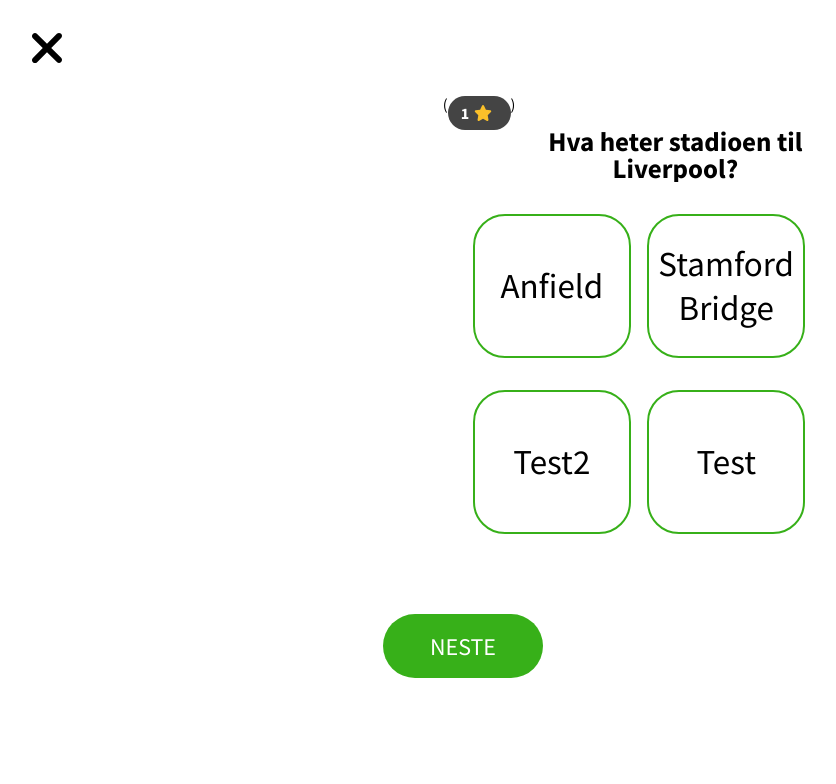
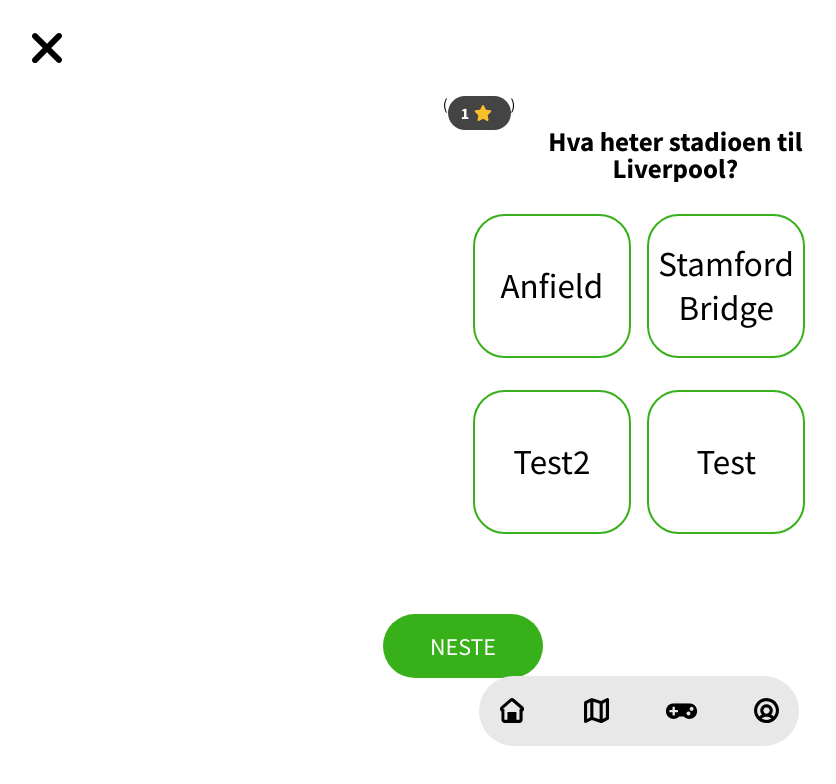
Before and after one commit to silje-denise/SmidigProsjektV2022, a React (Create React App) app in the folder smidig/: page /quiz in a window 1280 px wide. Shown: the top 784 px of the page, without its empty margins (1-837 px from the left). Built offline with nearby package versions, Linux system fonts and the light colour scheme.

Commit message:
fix: navbar paa quiz sida

```diff
--- a/smidig/src/pages/QuizPage.jsx
+++ b/smidig/src/pages/QuizPage.jsx
@@ -1,8 +1,15 @@
 import React from "react"
-
+import styled from "styled-components";
 import XButton from "../components/common/XButton";
 import Quiz from "../components/group2/Quiz";
 import { Link } from "react-router-dom";
+import Navigation from "../components/group3/Navigation";
+
+const NavigationWrapper = styled.div`
+bottom: 0;
+position: absolute;
+width: 100vw;
+`;
 
 
 const QuizPage = () => {
@@ -14,7 +21,9 @@ const QuizPage = () => {
         </Link>
 
             <Quiz />
-
+            <NavigationWrapper>
+                <Navigation/>
+            </NavigationWrapper>
         </>
     );
 }
--- a/smidig/src/pages/gamesLandingPage.jsx
+++ b/smidig/src/pages/gamesLandingPage.jsx
@@ -13,9 +13,9 @@ const GameLanding = styled.div`
 
 `;
 const NavWrapper = styled.div`
+bottom: 0;
 position: absolute;
-bottom: 0;
-z-index: 100;
+width: 100vw;
 
 `;
 const Pointwrapper = styled.div`
@@ -43,10 +43,10 @@ const GamesLandingPage = () => {
     <HistoryDiv></HistoryDiv>
     <HeaderText></HeaderText>
      <GameSelection></GameSelection>
-     <NavWrapper>
+    </GameLanding>
+    <NavWrapper>
      <Navigation/>
      </NavWrapper>
-    </GameLanding>
     </StyledBackground>
 
 
```
